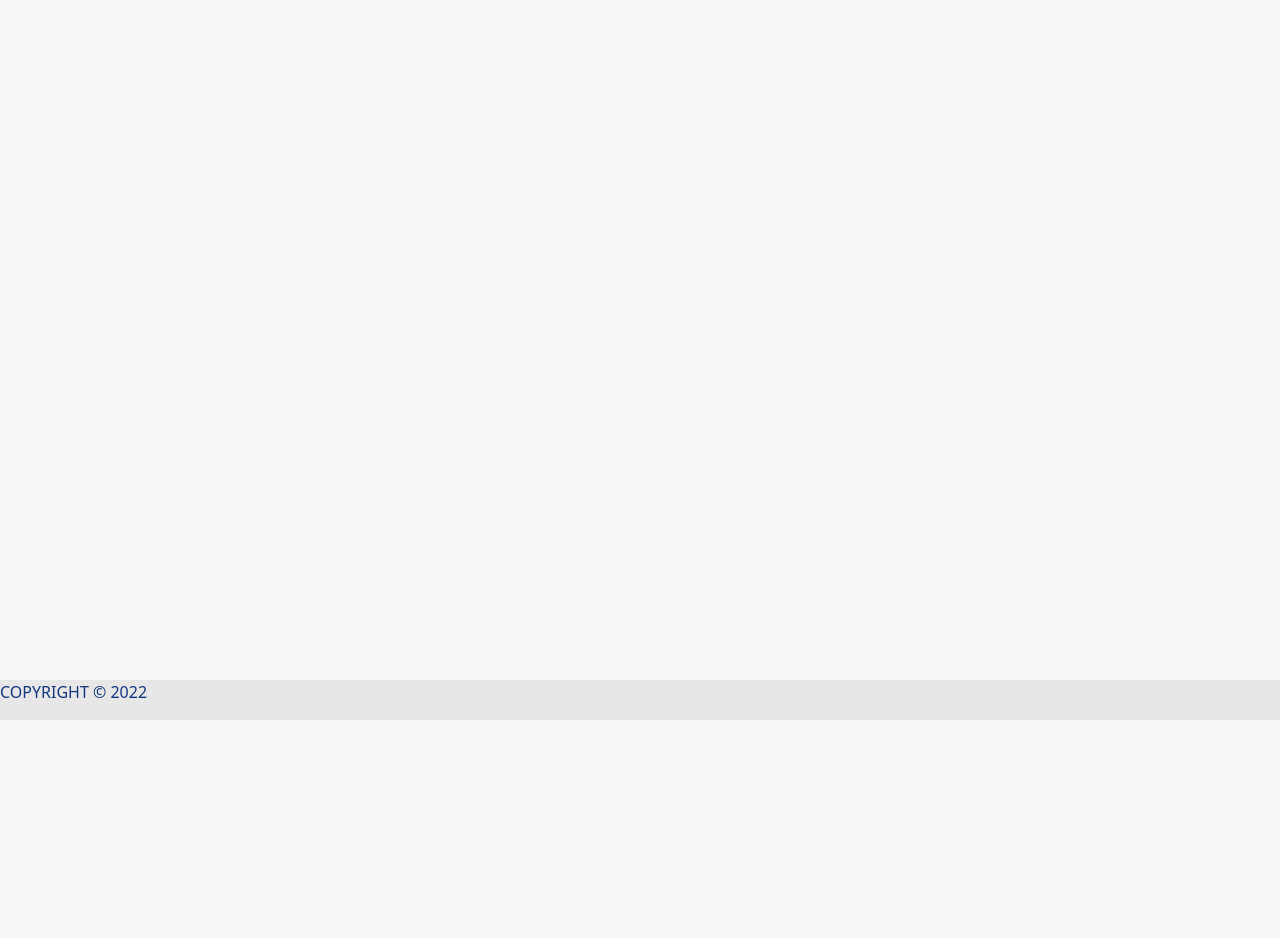
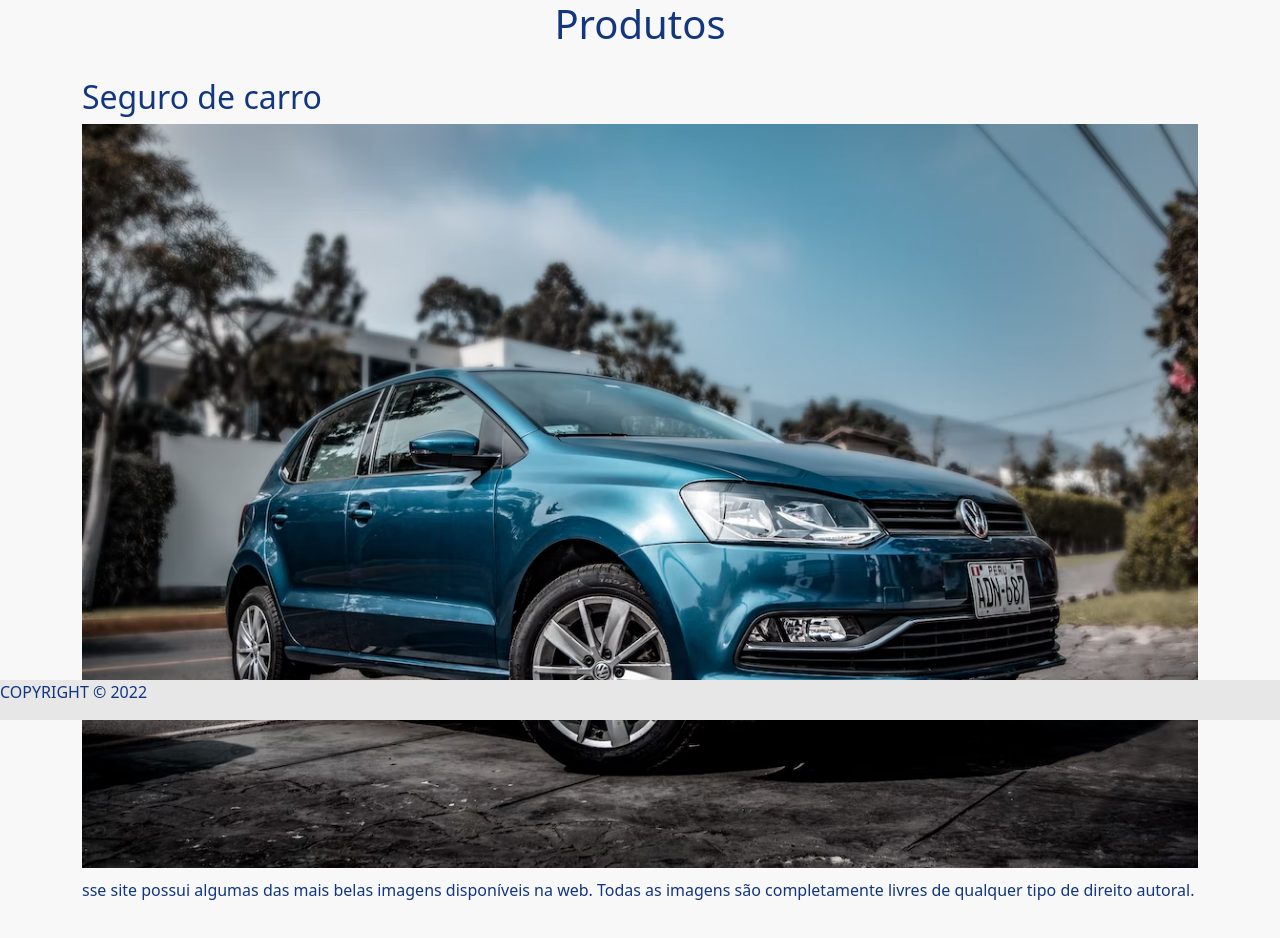
Before and after one commit to gustavodalves/frontend-faap-coverage, a React (Vite) app: page /produtos in a window 1280 px wide. Shown: the part 80-1018 px from the top of the page. Before the commit the page ends 800 px from the top, so only its background shows below. Built offline with nearby package versions, Linux system fonts and the light colour scheme.

Commit message:
add products

```diff
--- a/src/pages/Products/index.tsx
+++ b/src/pages/Products/index.tsx
@@ -1,8 +1,36 @@
 import React from 'react';
+import Container from 'react-bootstrap/Container';
+
+import carImage from '../../assets/car.png'
+import { Description, ProductsContainer, Title } from './styled';
+
+const products = [
+    {
+        title: 'Seguro de carro',
+        image: carImage,
+        description:
+            'sse site possui algumas das mais belas imagens disponíveis na web. Todas as imagens são completamente livres de qualquer tipo de direito autoral.'
+    },
+]
 
 const Products = () => {
+    console.log(products)
     return(
-        <> s </>
+        <>
+            <Container className='container-fluid' style={{paddingTop: '80px', paddingBottom: '50px'}}>
+                <h1 className='text-center'> Produtos </h1>
+                {
+                    products.map(product => (
+                        <ProductsContainer>
+                            <Title> { product.title }</Title>
+                            <img className='img-fluid' src={product.image} />
+                            <Description> {product.description}</Description>
+                        </ProductsContainer>
+                    ))
+                }
+            </Container>
+        </>
+
     )
 }
 
--- a/src/pages/Products/styled.ts
+++ b/src/pages/Products/styled.ts
@@ -0,0 +1,16 @@
+import styled from 'styled-components';
+
+export const ProductsContainer = styled.div`
+    display: flex;
+    flex-direction: column;
+    justify-content: space-around;
+    margin-top: 30px;
+`
+
+export const Title = styled.h2`
+    color: #123680;
+`
+
+export const Description = styled.p`
+    margin-top: 10px;
+`
```
